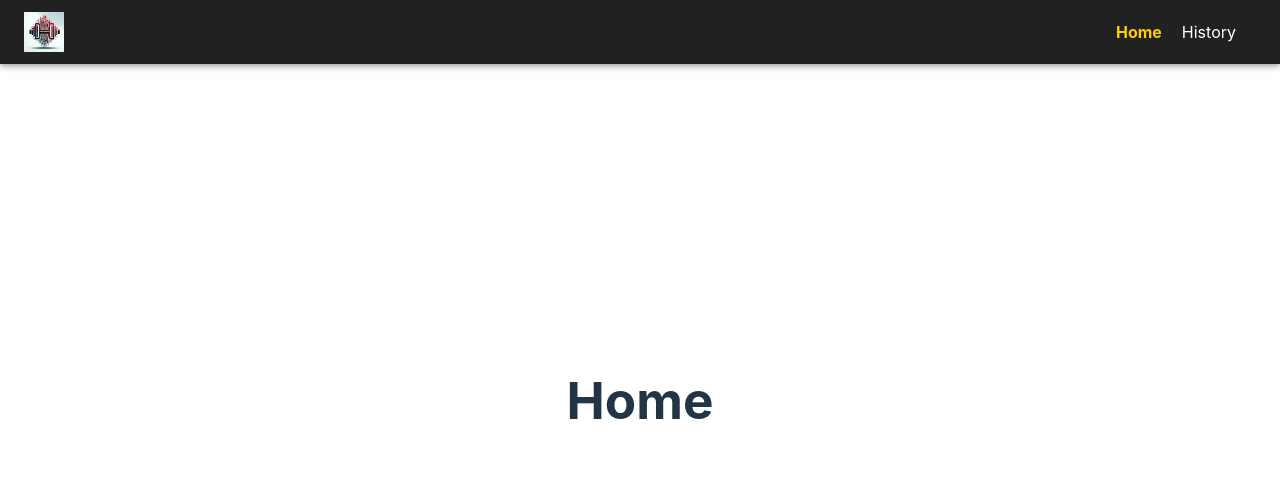
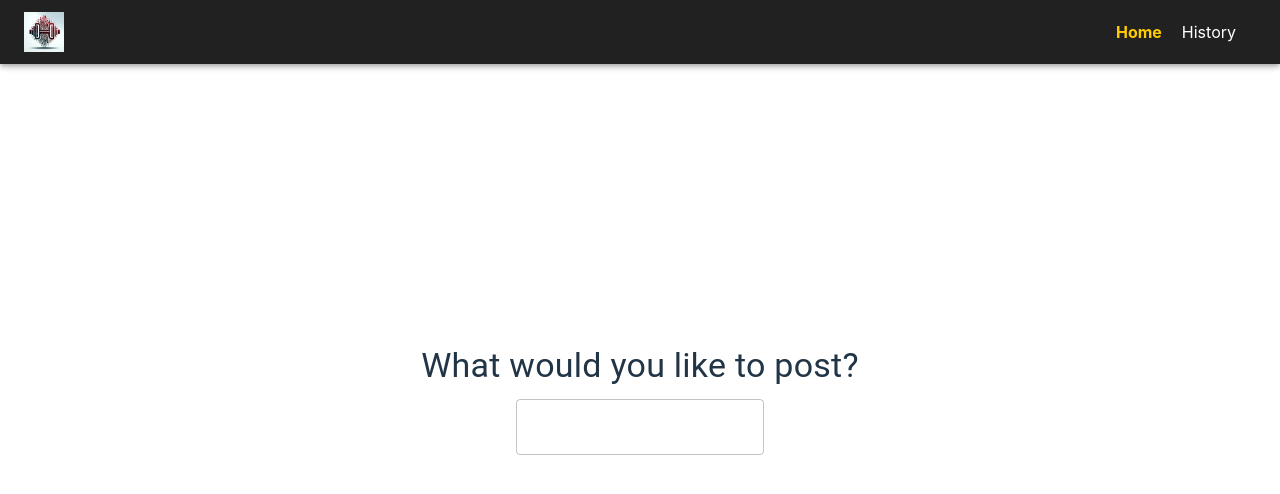
Before and after one commit to lifeoncruzcontrol/Go-Blog, a React (Vite) app in the folder frontend/: page / in a window 1280 px wide. Shown: the top 494 px of the page. Built offline with nearby package versions, Linux system fonts and the light colour scheme.

Commit message:
Added typography prompt and textfield

```diff
--- a/frontend/src/pages/Home.tsx
+++ b/frontend/src/pages/Home.tsx
@@ -1,7 +1,15 @@
+import React, { useState } from "react";
+import { Typography } from '@mui/material';
+import { TextField } from '@mui/material';
 
 const Home: React.FC = () => {
     return (
-        <h1>Home</h1>
+        <>
+            <Typography variant="h4" gutterBottom>
+                What would you like to post?
+            </Typography>
+            <TextField minRows={10} />
+        </>
     );
 }
 
```
